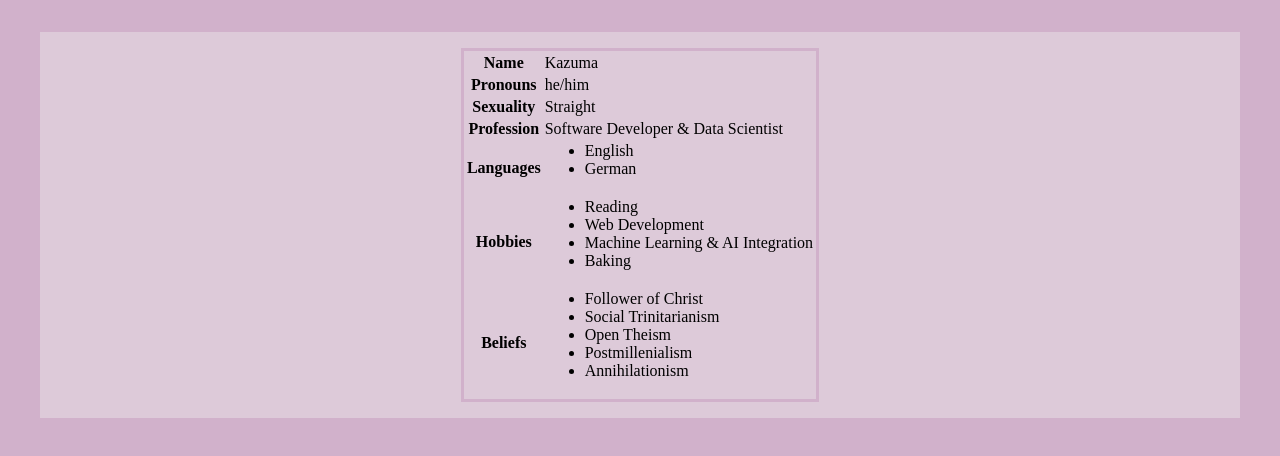
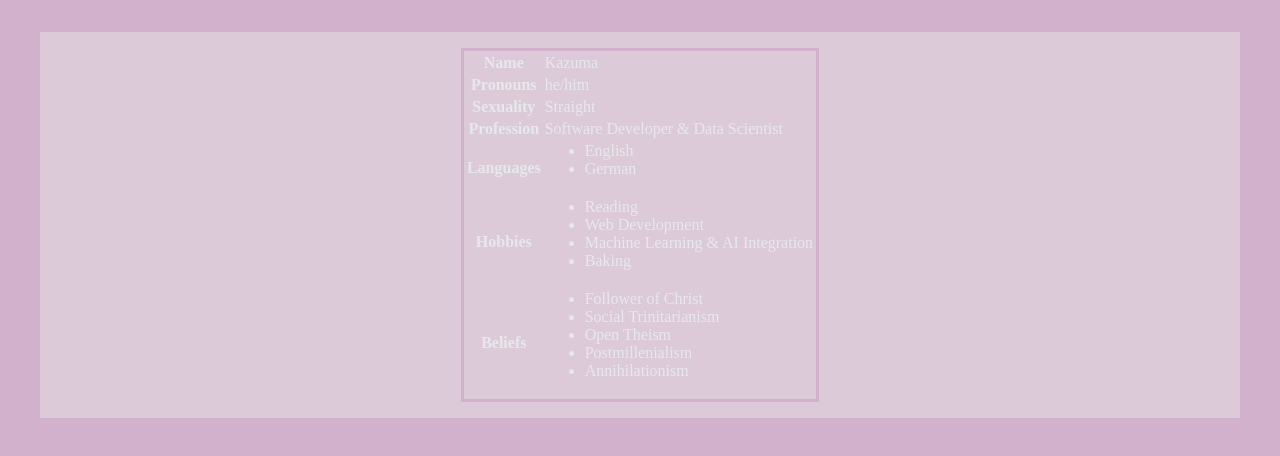
Before and after one commit to Kazuma631/kazuma631.github.io, a plain HTML site: page index.html in a window 1280 px wide. Drawn offline with Linux system fonts and the light colour scheme.

Commit message:
text color test

```diff
--- a/index.html
+++ b/index.html
@@ -65,6 +65,9 @@
 				border-style: solid;
 				border-color: #d1b1cb;
 			}
+			p, li, th, td {
+				color: #e5e9ec;
+			}
 			.header {
   				overflow: hidden;
   				background-color: #ddcad9;
```
